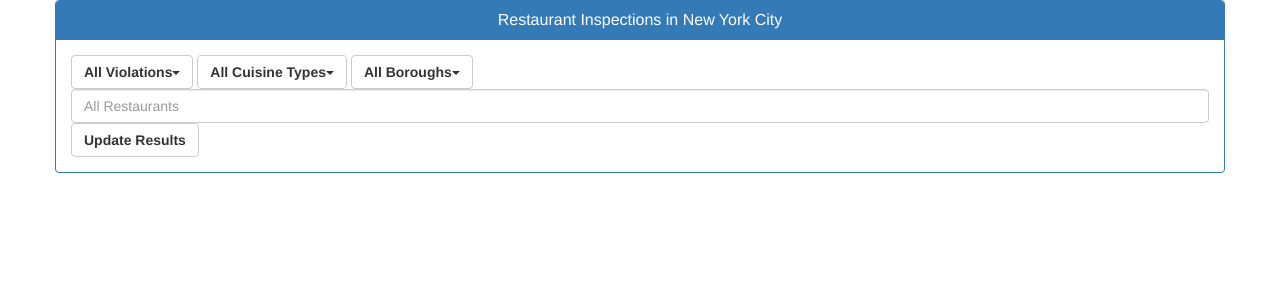
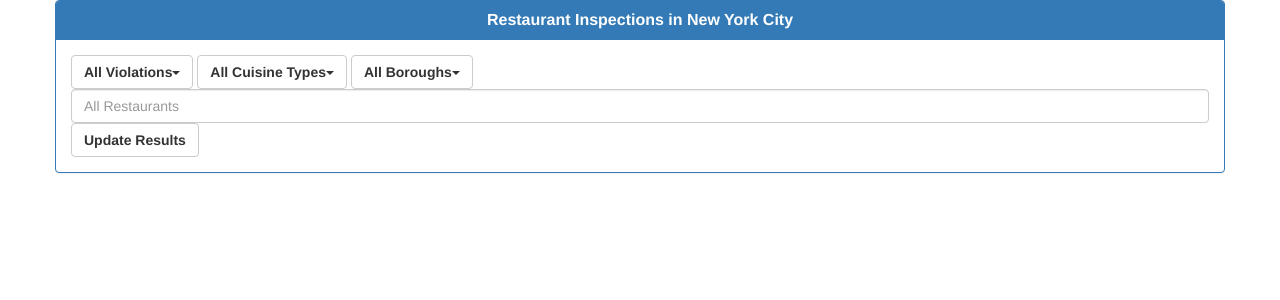
Before and after one commit to alextbok/restaurant-inspections, a Flask app: template app/application/templates/index.html in a window 1280 px wide. Shown: the top 300 px of the page. Run offline with Flask 3, Linux system fonts and the light colour scheme; the template is opened without the code that fills it, so the values that code supplies are empty; parts of the project's set-up code (start-up, migrations or seed data) failed here and were passed over; some libraries are stand-ins or nearby versions.

Commit message:
Minor style fixes.

```diff
--- a/app/application/static/index.css
+++ b/app/application/static/index.css
@@ -2,7 +2,6 @@ html, body {
 	height: 100%;
 	margin: 10px;
 	background: url('background.png');
-	overflow: hidden;
 }
 
 #map-canvas {
--- a/app/application/templates/index.html
+++ b/app/application/templates/index.html
@@ -227,7 +227,7 @@
 				<div class="row" id="form-row">
 					<div class="panel panel-primary">
 						<div class="panel-heading">
-    						<h1 class="panel-title" align="center">Restaurant Inspections in New York City</h1>
+    						<h1 class="panel-title" align="center"><strong>Restaurant Inspections in New York City</strong></h1>
   						</div>
   						<div class="panel-body">
 							<input id="violation-input" name="violation_code" type="hidden">
```
